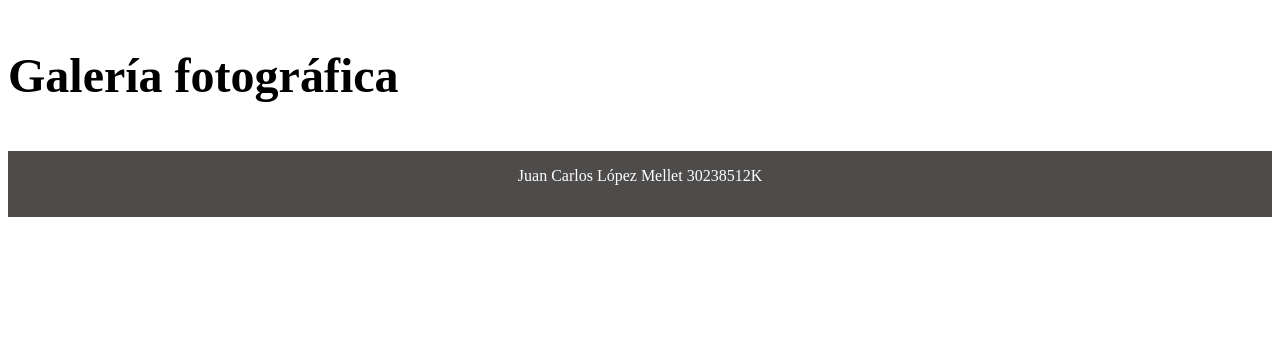
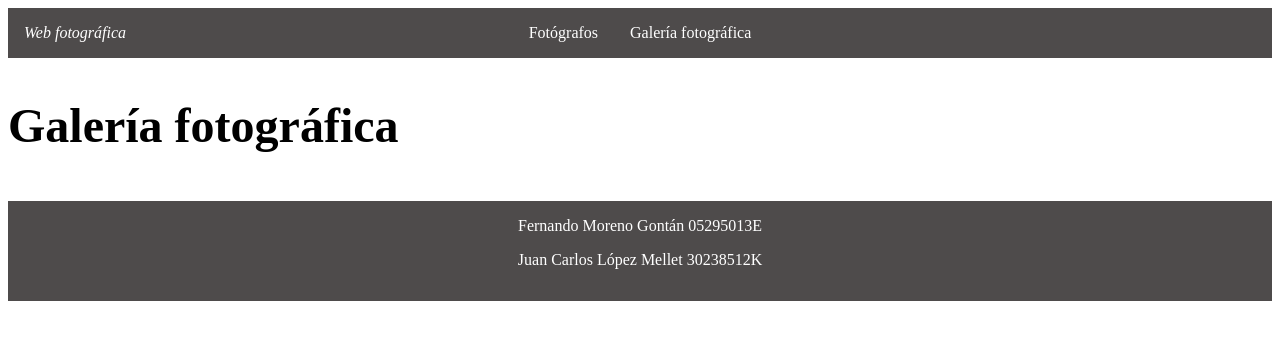
Before and after one commit to srfernandisco/foc-diw, a plain HTML site: page fotografos.html in a window 1280 px wide. Drawn offline with nearby package versions, Linux system fonts and the light colour scheme.

Commit message:
Se añade navegación para las paginas

```diff
--- a/fotografos.html
+++ b/fotografos.html
@@ -1,14 +1,23 @@
 <!DOCTYPE html>
 <html lang="es">
+
 <head>
 	<title>Tarea Colaborativa</title>
 	<link rel="stylesheet" type="text/css" href="css/style.css">
-	<script src="https://code.jquery.com/jquery-3.3.1.min.js" integrity="sha256-FgpCb/KJQlLNfOu91ta32o/NMZxltwRo8QtmkMRdAu8=" crossorigin="anonymous"></script>
+	<script src="https://code.jquery.com/jquery-3.3.1.min.js" integrity="sha256-FgpCb/KJQlLNfOu91ta32o/NMZxltwRo8QtmkMRdAu8="
+	 crossorigin="anonymous"></script>
 	<meta charset="UTF-8">
 </head>
+
 <body>
 	<header>
-		<nav></nav>
+		<nav>
+			<p class="brand">Web fotográfica</p>
+			<ul>
+				<li><a href="">Fotógrafos</a></li>
+				<li><a href="galeria.html">Galería fotográfica</a></li>
+			</ul>
+		</nav>
 		<h1>Galería fotográfica</h1>
 
 	</header>
@@ -17,9 +26,11 @@
 
 	<footer>
 		<div class="col-12 bg-dark py-3 px-3">
+			<p>Fernando Moreno Gontán 05295013E</p>
 			<p>Juan Carlos López Mellet 30238512K</p>
 		</div>
 		<script src="js/custom.js"></script>
 	</footer>
 </body>
+
 </html>
```
Also changed, not shown: galeria.html (+7 -2 lines).
